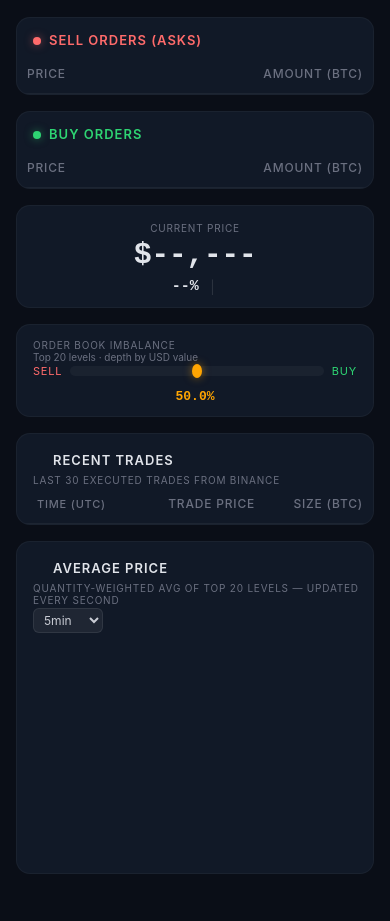
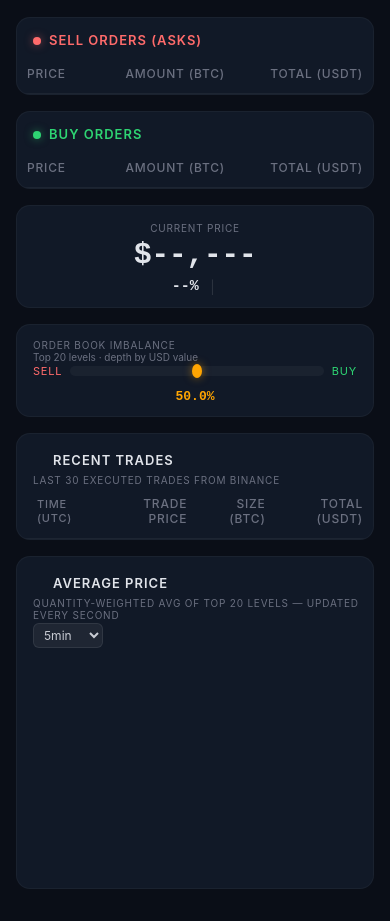
Before and after one commit to kaelingre/btc_orderbook_spa, a plain HTML site: page index.html in a window 390 px wide. Shown: the part 71-992 px from the top of the page. Drawn offline with Linux system fonts and the light colour scheme.

```diff
--- a/app.js
+++ b/app.js
@@ -490,14 +490,13 @@
 
         const row = document.createElement("tr");
         row.className = cssClass;
-        // On mobile (≤640px), hide the total column to gain space
         row.innerHTML = `
             <td class="price-cell">
                 <span class="depth-bar" style="width:${widthPct}%"></span>
                 ${formatPrice(price)}
             </td>
             <td class="amount-cell">${amount.toFixed(5)}</td>
-            <td class="${isMobile ? 'total-cell no-total' : 'total-cell'}">${formatTotal(cumulativeUsdt)}</td>
+            <td class="total-cell">${formatTotal(cumulativeUsdt)}</td>
         `;
 
         element.appendChild(row);
--- a/index.html
+++ b/index.html
@@ -27,7 +27,7 @@
                     <tr>
                         <th class="price-col">Price</th>
                         <th class="amount-col">Amount (BTC)</th>
-                        <th class="total-col no-total">Total (USDT)</th>
+                        <th class="total-col">Total (USDT)</th>
                     </tr>
                 </thead>
                 <tbody id="asks"></tbody>
@@ -41,7 +41,7 @@
                     <tr>
                         <th class="price-col">Price</th>
                         <th class="amount-col">Amount (BTC)</th>
-                        <th class="total-col no-total">Total (USDT)</th>
+                        <th class="total-col">Total (USDT)</th>
                     </tr>
                 </thead>
                 <tbody id="bids"></tbody>
@@ -92,7 +92,7 @@
                         <th class="time-col">Time (UTC)</th>
                         <th class="price-col">Trade Price</th>
                         <th class="amount-col">Size (BTC)</th>
-                        <th class="total-col no-total">Total (USDT)</th>
+                        <th class="total-col">Total (USDT)</th>
                     </tr>
                 </thead>
                 <tbody id="trades"></tbody>
--- a/style.css
+++ b/style.css
@@ -442,10 +442,6 @@
 /* ── Responsive (mobile ≤640px) ───────────────────────── */
 @media (max-width: 640px) {
 
-    /* Hide total columns on small screens */
-    table th.no-total,
-    table td.no-total   { display: none !important; }
-
     /* Order book — stack sides */
     .orderbook { flex-direction: column; }
     .side h2   { padding: 14px 16px 8px !important; }
```
